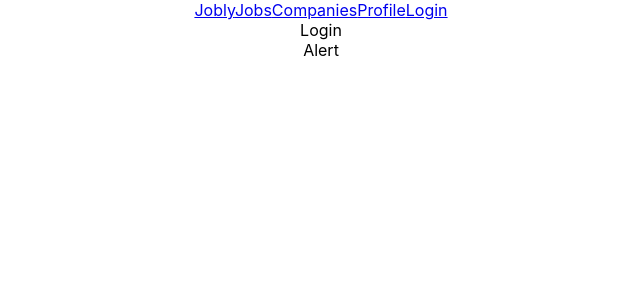
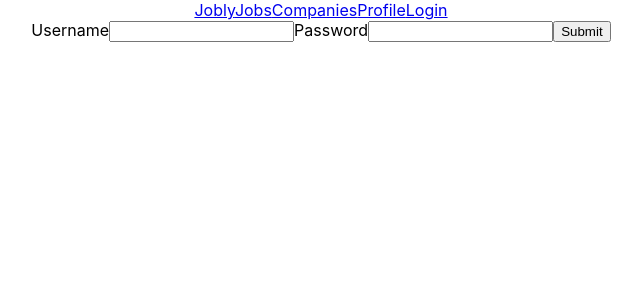
Before and after one commit to GroverW/react-jobly, a React (Create React App) app in the folder frontend/: page /login in a window 1280 px wide. Shown: the top 300 px of the page, without its empty margins (319-961 px from the left). Built offline with nearby package versions, Linux system fonts and the light colour scheme.

Commit message:
Added authentication

```diff
--- a/frontend/src/Alert.js
+++ b/frontend/src/Alert.js
@@ -1,7 +1,7 @@
 import React from 'react';
 
-function Alert() {
-  return <div>Alert</div>
+function Alert({ text }) {
+  return <div>{text}</div>
 }
 
 export default Alert;
--- a/frontend/src/Login.js
+++ b/frontend/src/Login.js
@@ -1,12 +1,60 @@
-import React from 'react';
+import React, { useState } from 'react';
 import Alert from './Alert';
+import JoblyApi from "./helpers/JoblyApi";
+import { useHistory } from 'react-router-dom';
+
+
+const INITIAL_STATE = {
+  username: "",
+  password: ""
+}
 
 function Login() {
+  const [formData, setFormData] = useState(INITIAL_STATE);
+  const history = useHistory();
+  const [isAlert, setIsAlert] = useState(false);
+
+  const handleChange = (evt) => {
+    const { name, value } = evt.target;
+    setFormData(oldFormData => ({
+      ...oldFormData,
+      [name]: value
+    }))
+  }
+
+  const handleSubmit = async (evt) => {
+    evt.preventDefault();
+
+    const resp = await JoblyApi.login(formData)
+    console.log("RESEESPEOSIHSFPOISHFDPOIH",resp)
+    if (!resp.token) {
+      setIsAlert(true);
+    } else {
+      history.push('/jobs')
+    }
+
+
+  }
+
   return (
-    <div>
-      Login
-      <Alert />
-    </div>
+    <form>
+      <label htmlFor="username">Username</label>
+      <input id="username"
+        name="username"
+        type="text"
+        value={formData.username}
+        onChange={handleChange}
+      />
+      <label htmlFor="password">Password</label>
+      <input id="password"
+        name="password"
+        type="password"
+        value={formData.password}
+        onChange={handleChange}
+      />
+      <button onClick={handleSubmit}>Submit</button>
+      {isAlert ? <Alert text="Invalid Credentials" /> : ""}
+    </form>
   )
 }
 
--- a/frontend/src/helpers/JoblyApi.js
+++ b/frontend/src/helpers/JoblyApi.js
@@ -2,9 +2,8 @@ import axios from 'axios';
 
 class JoblyApi {
   static async request(endpoint, paramsOrData = {}, verb="get") {
-    paramsOrData._token = (
-      "eyJhbGciOiJIUzI1NiIsInR5cCI6IkpXVCJ9.eyJ1c2VybmFtZSI6InRlc3R1c2VyIiwiaXNfYWRtaW4iOmZhbHNlLCJpYXQiOjE1ODMyODA2ODh9.eCsM9mDHNw089rskD1guovjoVw-PN8_FpAM6i7vXaOs"
-    );
+    paramsOrData._token = JSON.parse(localStorage.getItem("token"));
+      //"eyJhbGciOiJIUzI1NiIsInR5cCI6IkpXVCJ9.eyJ1c2VybmFtZSI6InRlc3R1c2VyIiwiaXNfYWRtaW4iOmZhbHNlLCJpYXQiOjE1ODMyODA2ODh9.eCsM9mDHNw089rskD1guovjoVw-PN8_FpAM6i7vXaOs"
 
     console.debug("API Call:", endpoint, paramsOrData, verb);
 
@@ -21,6 +20,23 @@ class JoblyApi {
       let message = err.response.data.message;
       throw Array.isArray(message) ? message : [message];
     }
+  }
+
+  static async login({username, password}) {
+    try {
+      let res = await this.request('login',{username, password}, 'post');
+
+      if(res.token) {
+        localStorage.setItem("token", JSON.stringify(res.token));
+      }
+
+      return res;
+
+    }
+    catch(err) {
+      return err;
+    }
+
   }
 
   static async getCompany(handle) {
```
Also changed, not shown: 1 other file (tests, documents, lock files or other folders).
